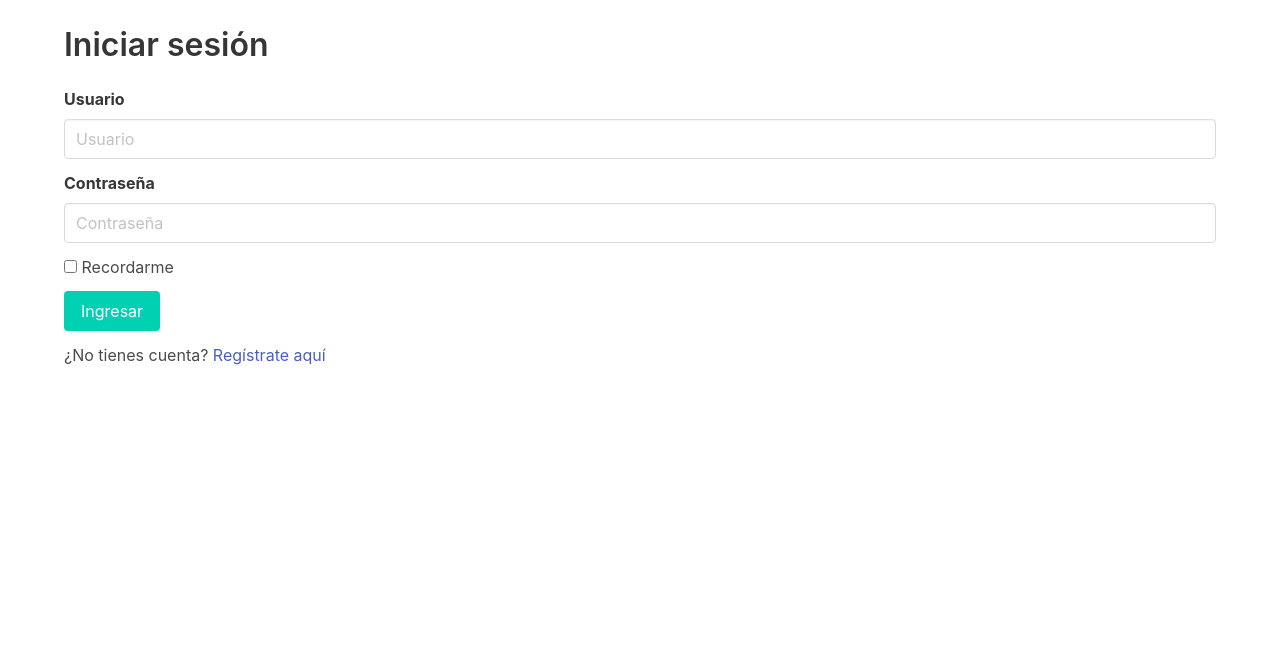
After one commit to Esteban-bits/AutenticacionSesionesFlask, a Flask app: page /auth/login in a window 1280 px wide. The commit adds this page. Shown: the part 117-772 px from the top of the page. Run offline with Flask 3, Linux system fonts and the light colour scheme; some libraries are stand-ins or nearby versions.

Commit message:
Archivos de la autenticacion y Sesiones en la Mini Pagina de Videojuegos

```diff
--- a/app.py
+++ b/app.py
@@ -1,24 +1,42 @@
 from flask import Flask, render_template, redirect, request
-from models import db
+from flask_login import LoginManager, login_required
+from werkzeug.security import generate_password_hash, check_password_hash
+from models import db, User
+from flask_wtf.csrf import CSRFProtect
 import controlador
+from auth import auth
 
 app = Flask(__name__)
 app.config['SQLALCHEMY_DATABASE_URI'] = 'mysql+pymysql://root:root@localhost/juegosAlq'
 app.config['SQLALCHEMY_TRACK_MODIFICATIONS'] = False
+app.config['SECRET_KEY'] = 'clave_super_secreta'
 
 db.init_app(app)
 
+login_manager = LoginManager(app)
+login_manager.login_view = 'auth.login'
+login_manager.session_protection = 'strong'
+
+app.register_blueprint(auth, url_prefix='/auth')
+
 @app.route("/")
 @app.route("/juegos")
+@login_required
 def juegos():
     juegos_lista = controlador.obtener_juegos()
     return render_template("juegos.html", juegos=juegos_lista)
 
+@login_manager.user_loader
+def load_user(user_id):
+    return User.query.get(int(user_id))
+
 @app.route("/agregar_juego")
+@login_required
 def formulario_agregar_juego():
     return render_template("agregar_juego.html")
 
 @app.route("/guardar_juego", methods=["POST"])
+@login_required
 def guardar_juego():
     nombre = request.form["nombre"]
     descripcion = request.form["descripcion"]
@@ -27,17 +45,20 @@ def guardar_juego():
     return redirect("/juegos")
 
 @app.route("/eliminar_juego", methods=["POST"])
+@login_required
 def eliminar_juego():
     id_juego = int(request.form["id"])
     controlador.eliminar_juego(id_juego)
     return redirect("/juegos")
 
 @app.route("/formulario_editar_juego/<int:id>")
+@login_required
 def editar_juego(id):
     juego = controlador.obtener_juego_por_id(id)
     return render_template("editar_juego.html", juego=juego)
 
 @app.route("/actualizar_juego", methods=["POST"])
+@login_required
 def actualizar_juego():
     id_juego = int(request.form["id"])
     nombre = request.form["nombre"]
--- /dev/null
+++ b/auth/__init__.py
@@ -0,0 +1,5 @@
+from flask import Blueprint
+
+auth = Blueprint('auth', __name__, template_folder='templates')
+
+from . import routes
--- /dev/null
+++ b/auth/forms.py
@@ -0,0 +1,9 @@
+from flask_wtf import FlaskForm
+from wtforms import Form, StringField, PasswordField, BooleanField, SubmitField
+from wtforms.validators import DataRequired
+
+class LoginForm(FlaskForm):
+    username = StringField('Usuario', validators=[DataRequired()])
+    password = PasswordField('Contraseña', validators=[DataRequired()])
+    remember_me = BooleanField('Recordarme')
+    submit = SubmitField('Ingresar')
--- /dev/null
+++ b/auth/routes.py
@@ -0,0 +1,42 @@
+from flask import render_template, redirect, url_for, flash, request
+from flask_login import login_user, logout_user, login_required, current_user
+from werkzeug.security import generate_password_hash
+
+import controlador
+from . import auth
+from .forms import LoginForm
+from models import User, db
+
+
+@auth.route('/login', methods=['GET', 'POST'])
+def login():
+    if current_user.is_authenticated:
+        return redirect(url_for('auth.juegos'))
+
+    form = LoginForm()
+    if form.validate_on_submit():
+        user = User.query.filter_by(username=form.username.data).first()
+
+        if user and user.verify_password(form.password.data):
+            login_user(user, remember=form.remember_me.data)
+            next_page = request.args.get('next')
+            return redirect(next_page or url_for('auth.juegos'))
+        else:
+            flash('Usuario o contraseña incorrectos.', 'danger')
+
+    return render_template('login.html', form=form)
+
+
+@auth.route('/logout')
+@login_required
+def logout():
+    logout_user()
+    flash('Sesión cerrada correctamente.', 'info')
+    return redirect(url_for('auth.login'))
+
+
+@auth.route('/juegos')
+@login_required
+def juegos():
+    juegos_lista = controlador.obtener_juegos()
+    return render_template("juegos.html", juegos=juegos_lista)
--- /dev/null
+++ b/templates/login.html
@@ -0,0 +1,58 @@
+{% extends "maestra.html" %}
+
+{% block titulo %}Iniciar sesión{% endblock %}
+
+{% block contenido %}
+<section class="section">
+    <div class="container">
+        <h1 class="title">Iniciar sesión</h1>
+        <form method="POST" action="{{ url_for('auth.login') }}">
+            {{ form.hidden_tag() }}
+        {% with mensajes = get_flashed_messages(with_categories=true) %}
+          {% if mensajes %}
+            <div class="mt-3">
+              {% for categoria, mensaje in mensajes %}
+                <div class="notification is-{{ categoria }}">
+                  {{ mensaje }}
+                </div>
+              {% endfor %}
+            </div>
+          {% endif %}
+        {% endwith %}
+
+
+            <div class="field">
+                {{ form.username.label(class="label") }}
+                <div class="control">
+                    {{ form.username(class="input", placeholder="Usuario") }}
+                </div>
+            </div>
+
+            <div class="field">
+                {{ form.password.label(class="label") }}
+                <div class="control">
+                    {{ form.password(class="input", placeholder="Contraseña") }}
+                </div>
+            </div>
+
+            <div class="field">
+                <div class="control">
+                    <label class="checkbox">
+                        {{ form.remember_me() }} Recordarme
+                    </label>
+                </div>
+            </div>
+
+            <div class="field">
+                <div class="control">
+                    {{ form.submit(class="button is-primary") }}
+                </div>
+            </div>
+
+            <p class="mt-3">
+                ¿No tienes cuenta? <a href="{{ url_for('auth.register') }}">Regístrate aquí</a>
+            </p>
+        </form>
+    </div>
+</section>
+{% endblock %}
--- a/templates/maestra.html
+++ b/templates/maestra.html
@@ -5,7 +5,6 @@
     <meta charset="UTF-8">
     <meta http-equiv="X-UA-Compatible" content="IE=edge">
     <meta name="viewport" content="width=device-width, initial-scale=1.0">
-    <!--Poner un block para que luego pueda ser remplazado en las siguientes plantillas; lo mismo con el  block contenido-->
     <title>CRUD MySQL con Flask - {% block titulo %}{% endblock %}</title>
     <link rel="stylesheet" href="https://cdn.jsdelivr.net/npm/bulma@0.9.2/css/bulma.min.css">
 </head>
@@ -13,10 +12,10 @@
 <body>
     <nav class="navbar is-warning" role="navigation" aria-label="main navigation">
         <div class="navbar-brand">
-            <a href="https://parzibyte.me/blog" class="navbar-item">
+            <a href="{{ url_for('juegos') }}" class="navbar-item">
                 <img alt="Logo de Parzibyte"
-                    src="https://raw.githubusercontent.com/parzibyte/ejemplo-mern/main/src/img/parzibyte_logo.png"
-                    style="max-height: 80px" />
+                     src="https://raw.githubusercontent.com/parzibyte/ejemplo-mern/main/src/img/parzibyte_logo.png"
+                     style="max-height: 80px" />
             </a>
             <button class="navbar-burger is-warning button" aria-label="menu" aria-expanded="false"
                 data-target="navbarBasicExample">
@@ -25,14 +24,21 @@
                 <span aria-hidden="true"></span>
             </button>
         </div>
+
         <div class="navbar-menu">
             <div class="navbar-start">
-                <a class="navbar-item" href="{{url_for('juegos')}}">Juegos</a>
+                <a class="navbar-item" href="{{ url_for('juegos') }}">Juegos</a>
             </div>
+
             <div class="navbar-end">
                 <div class="navbar-item">
                     <div class="buttons">
-                        <a href="https://parzibyte.me#contacto" class="button is-primary">
+                        {% if current_user.is_authenticated %}
+                            <a href="{{ url_for('auth.logout') }}" class="button is-danger">Cerrar sesión</a>
+                        {% else %}
+                            <a href="{{ url_for('auth.login') }}" class="button is-primary">Ingresar</a>
+                        {% endif %}
+                        <a href="https://parzibyte.me#contacto" class="button is-light">
                             <strong>Ayuda y soporte</strong>
                         </a>
                     </div>
@@ -40,5 +46,7 @@
             </div>
         </div>
     </nav>
-    {%block contenido %} {% endblock %}
+
+    {% block contenido %}{% endblock %}
 </body>
+</html>
```
Also changed, not shown: auth/user.py (added, +9 -0 lines), models.py (+17 -0 lines).
